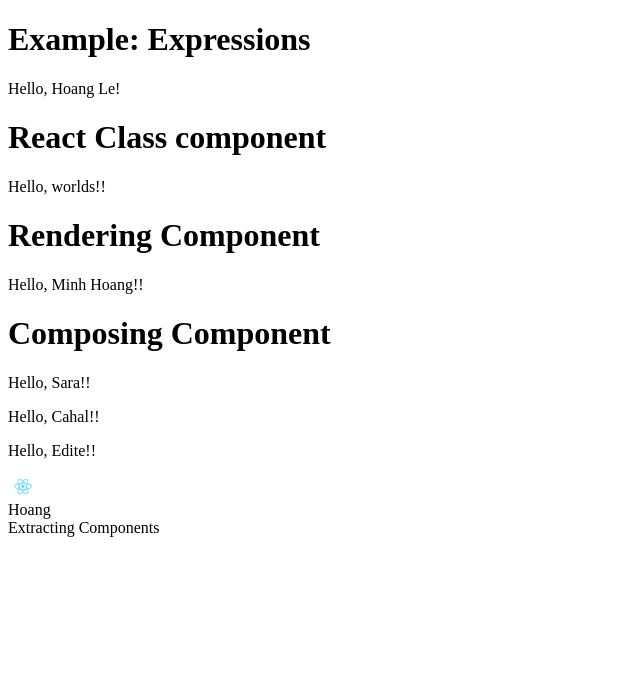
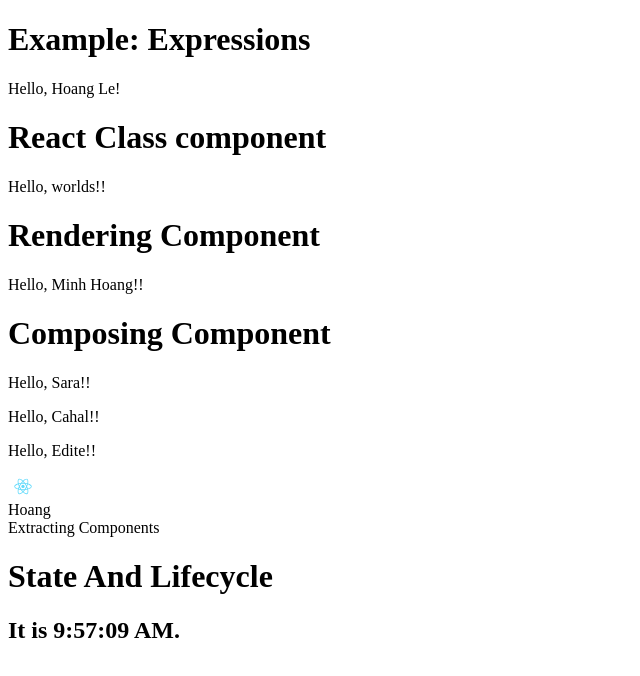
Before and after one commit to hoangle-agilityio/react-training, a React (Vite) app in the folder example-react/: page / in a window 1280 px wide. Shown: the top 676 px of the page, without its empty margins (0-640 px from the left). Built offline with nearby package versions, Linux system fonts and the light colour scheme.

Commit message:
feat: make some code about state and lifecycle

```diff
--- /dev/null
+++ b/example-react/src/example-tsx/state-lifecycle.tsx
@@ -0,0 +1,48 @@
+import React from "react";
+
+/**
+ * When <Clock /> is passed to ReactDOM.render(), React calls the constructor of the Clock component.
+ * React then calls the Clock component’s render() method. This is how React learns what should be displayed on the screen.
+ * When the Clock output is inserted in the DOM, React calls the componentDidMount() lifecycle method.
+ * Inside it, the Clock component asks the browser to set up a timer to call the component’s tick() method once a second.
+ * Every second the browser calls the tick() method. Inside it, the Clock component schedules a UI update by calling setState() with an object containing the current time.
+ * Thanks to the setState() call, React knows the state has changed, and calls the render() method again to learn what should be on the screen.
+ * If the Clock component is ever removed from the DOM, React calls the componentWillUnmount() lifecycle method so the timer is stopped.
+ */
+export default class Clock extends React.Component {
+  props: Object;
+  state: { date: Date };
+  timerId!: number;
+
+  constructor(props: Object) {
+    super(props);
+    this.props = props;
+    this.state = { date: new Date() };
+  }
+
+  componentDidMount() {
+    this.timerId = setInterval(
+      () => this.tick(),
+      1000
+    );
+  }
+
+  componentWillUnmount() {
+    clearInterval(this.timerId);
+  }
+
+  tick() {
+    this.setState({
+      date: new Date(),
+    });
+  }
+
+  render(): JSX.Element {
+    return (
+      <div>
+        <h1>State And Lifecycle</h1>
+        <h2>It is {this.state.date.toLocaleTimeString()}.</h2>
+      </div>
+    );
+  }
+}
--- a/example-react/src/main.tsx
+++ b/example-react/src/main.tsx
@@ -5,6 +5,7 @@ import ComposingComponents from "./example-tsx/composing-components"
 import Expressions from "./example-tsx/expressions"
 import Comment from "./example-tsx/extracting-components"
 import RenderingComponent from "./example-tsx/rendering-components"
+import Clock from "./example-tsx/state-lifecycle"
 
 ReactDOM.render(
   <React.StrictMode>
@@ -13,6 +14,7 @@ ReactDOM.render(
     <RenderingComponent name="Minh Hoang" />
     <ComposingComponents />
     <Comment />
+    <Clock />
   </React.StrictMode>,
   document.getElementById("root")
 )
```
